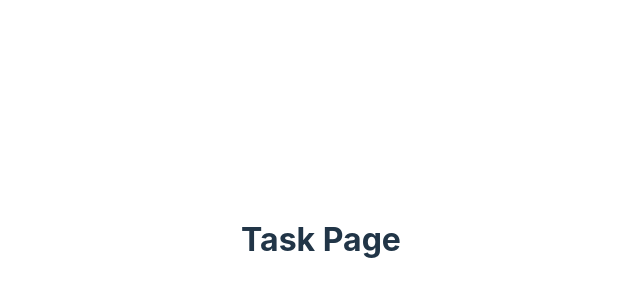
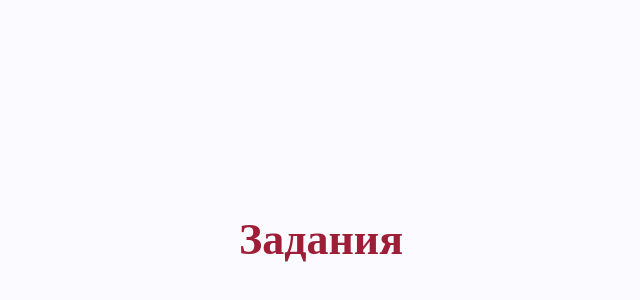
Before and after one commit to bondarika/playit2025_frontend, a React (Vite) app: page /tasks in a window 1280 px wide. Shown: the part 160-460 px from the top of the page, without its empty margins (319-959 px from the left). Built offline with nearby package versions, Linux system fonts and the light colour scheme.

Commit message:
baza blin

```diff
--- a/src/main.tsx
+++ b/src/main.tsx
@@ -1,6 +1,6 @@
 import { StrictMode } from 'react'
 import { createRoot } from 'react-dom/client'
-import './index.scss'
+import './styles/index.scss'
 import App from './App.tsx'
 
 createRoot(document.getElementById('root')!).render(
--- a/src/pages/ProfilePage.tsx
+++ b/src/pages/ProfilePage.tsx
@@ -1,7 +1,7 @@
 function ProfilePage(): React.ReactElement {
     return (
         <div>
-        <h1>Profile Page</h1>
+        <h1>Профиль</h1>
         </div>
     );
 }
--- a/src/pages/StorePage.tsx
+++ b/src/pages/StorePage.tsx
@@ -1,7 +1,7 @@
 function StorePage(): React.ReactElement {
   return (
     <div>
-      <h1>Store Page</h1>
+      <h1>Магазин</h1>
     </div>
   );
 }
--- a/src/pages/TaskPage.tsx
+++ b/src/pages/TaskPage.tsx
@@ -3,7 +3,7 @@ import React from 'react';
 function TaskPage(): React.ReactElement {
   return (
     <div>
-      <h1>Task Page</h1>
+      <h1>Задания</h1>
     </div>
   );
 }
--- a/src/index.scss
+++ b/src/styles/index.scss
@@ -1,3 +1,5 @@
+@import './variables';
+
 :root {
   font-family: Inter, system-ui, Avenir, Helvetica, Arial, sans-serif;
   line-height: 1.5;
@@ -5,7 +7,7 @@
 
   color-scheme: light dark;
   color: rgba(255, 255, 255, 0.87);
-  background-color: #242424;
+  background-color: $white;
 
   font-synthesis: none;
   text-rendering: optimizeLegibility;
@@ -22,10 +24,8 @@ body {
   min-height: 100vh;
 }
 
-
-@media (prefers-color-scheme: light) {
-  :root {
-    color: #213547;
-    background-color: #ffffff;
-  }
+h1 {
+    font-family: 'Orpheus';
+    font-size: 44px;
+    color: $red;
 }
--- /dev/null
+++ b/src/styles/variables.scss
@@ -0,0 +1,2 @@
+$red: #9E1D37;
+$white: #FAFAFF;
```
Also changed, not shown: src/App.scss (line endings or trailing spaces).
